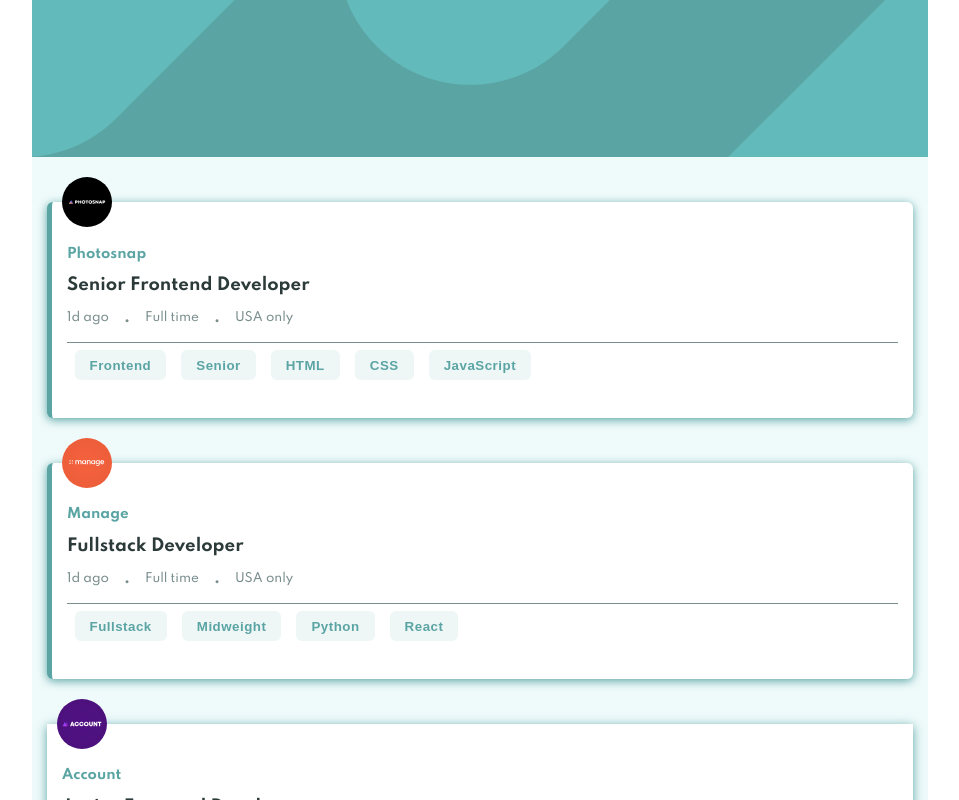
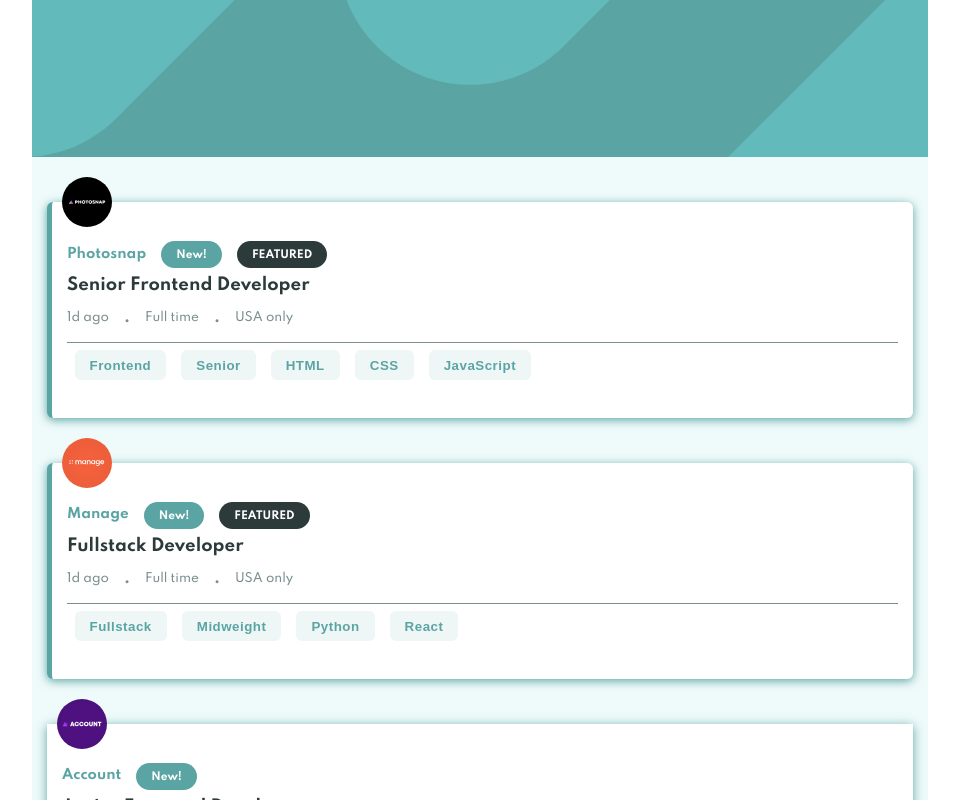
Before and after one commit to edgarfb/static-job-listings, a React (Create React App) app: page / in a window 1280 px wide. Shown: the top 800 px of the page, without its empty margins (160-1119 px from the left). Built offline with nearby package versions, Linux system fonts and the light colour scheme.

Commit message:
add title tags

```diff
--- a/src/App.js
+++ b/src/App.js
@@ -68,6 +68,7 @@ function App() {
       {companiesData.map(data => {
         const tags = [data.role, data.level, ...data.languages, ...data.tools];
         return <Card
+                  new={data.new}
                   featured={data.featured}
                   onClickTag={clickTagHandler}
                   logo={`${path}${data.logo}`}
--- a/src/components/Card.js
+++ b/src/components/Card.js
@@ -11,8 +11,8 @@ function Card(props) {
       </div>
       <h3>
         {props.name}
-        {/* <span>New</span>
-        <span>FEATURED</span> */}
+        {props.new && <span className={styles.titleTag}>New!</span>}
+        {props.featured && <span className={styles.titleTag}>FEATURED</span>}
       </h3>
       <h2>{props.position}</h2>
       <div className={styles.moreInfo}>
--- a/src/components/Card.module.css
+++ b/src/components/Card.module.css
@@ -21,6 +21,18 @@
     position: absolute;
     top: -25px;
     left: 10px;
+}
+.titleTag {
+    background-color: var(--darkCyan);
+    border-radius: 1rem;
+    margin: 0 .5rem;
+    padding: .5rem 1rem;
+    font-size: .7rem;
+    color: white;
+}
+.titleTag:first-child {
+    margin-left: 1rem;
+    background-color: var(--primary);
 }
 .dot {
     margin: 0 1rem;
```
